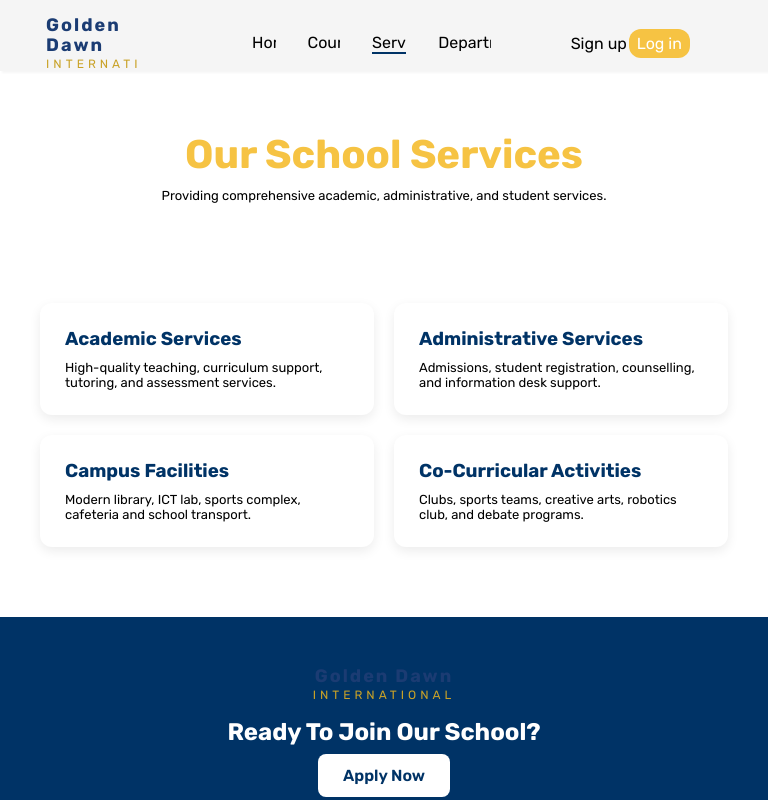
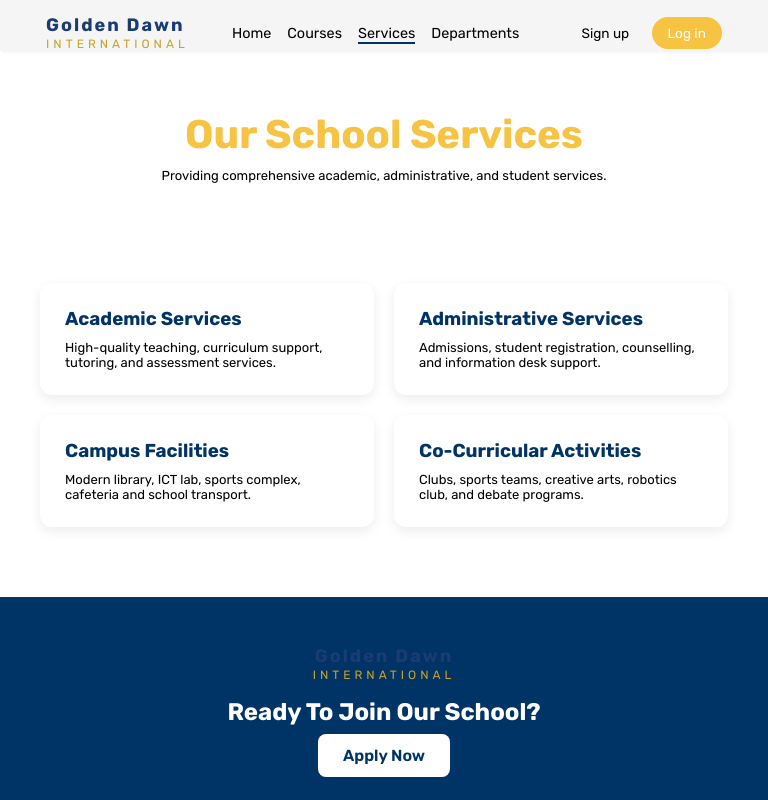
Before and after one commit to Syresse/Golden.Dawn.International, a plain HTML site: page services.html in a window 768 px wide. Shown: the top 800 px of the page. Drawn offline with Linux system fonts and the light colour scheme.

Commit message:
mobile resposiveness adjustment

```diff
--- a/courses.css
+++ b/courses.css
@@ -313,22 +313,72 @@ background: #F6C343;
   display: none;
 }
 /*adding a media query to our website*/
-@media (max-width=768px) {
-    #nav_button_parent{
-      gap: 2px;
-      a{
-        padding: 0rem 0rem;
-      }
-    }
-    #nav_button_parent a#nav_button {
-      padding: 0.3rem 0.5rem;
-    }
-    #nav_button{
-      border-radius: 12px;
-    }
+/* ================================
+   TABLET FIX — 768px to 820px
+   Services Navbar Only
+================================ */
+@media (max-width: 820px) and (min-width: 601px) {
 
+  /* Nav container */
+  #nav_bar {
+    justify-content: space-between; /* ← KEY FIX */
+    gap: 1.2rem;
+  }
+
+  /* Logo stays normal size */
+  .nav-logo {
+    flex-shrink: 0;
+  }
+
+  /* Navigation links compress instead of overlap */
+  #navigation_list {
+    padding-left: 1.5rem;
+  }
+
+  #navigation_list ul {
+    gap: 1rem;
+    flex-wrap: nowrap;
+  }
+
+  #navigation_list a {
+    font-size: 0.9rem;
+    white-space: nowrap;
+  }
+
+  /* CTA buttons MUST be allowed to shrink */
+  #nav_button_parent {
+    flex-shrink: 1;
+    gap: 0.4rem;
+    padding: 0;
+  }
+
+  #nav_button {
+    padding: 0.4rem 1.2rem; /* smaller but consistent */
+    font-size: 0.85rem;
+  }
+
+  #nav_button1 {
+    padding: 0.4rem 0.8rem;
+    font-size: 0.85rem;
+  }
 }
+
+
+
+
 @media (max-width:600px) {
+  /* Hide navbar logo */
+  .nav-logo {
+    display: none;
+  }
+
+  /* Show landing logo */
+  .landing-logo {
+    display: flex;
+    justify-content: center;
+    margin: 1.5rem 0 1rem;
+  }
+
   .logo_text {
     font-size: 1.2rem;
   }
@@ -393,58 +443,20 @@ background: #F6C343;
     padding-left: 0;
   }
 
-  /* Allow flex items to wrap */
 
-  #first_child{
-    flex-wrap: wrap;
-  }
-
-  #landing_site_parent{
-    width: 100%;
-    margin: auto;
-  }
-  #first_cards{
-    flex-wrap: wrap;
-  }
-  #landing_site{
-    display: flex;
-    flex-wrap: wrap;
-  }
-  #landing_page_image {
-    height: 40vh;
-    width: 100%;
-    overflow: hidden;
-    padding: 0 !important;
-  }
-
-  #landing_page_image img {
-    width: 120%;
-    object-fit: cover;
-  }
-
-  #landing_site,
-  #landing_page_image,
-  #landing_page_message,
-  #landing_page_message p,
-  #landing_message_buttons {
-    padding: 0.5rem 0.5rem !important;
-  }
-  .about_school{
-    padding: 1rem 0.5rem;
-  }
-  #first_child{
-    gap: 2rem;
-
-  }
-  .f_list3 a{
-    text-decoration: none;
-  }
   #nav_bar {
     gap: 1rem; /* optional */
   }
 
   #nav_button_parent {
     gap: 0.5rem;
+  }
+  .activity-info{
+    padding: 1rem;
+
+  }
+  .testimonials{
+    padding: 0.5rem;
   }
   /* ===== FOOTER ===== */
   #footer_child {
@@ -480,18 +492,27 @@ background: #F6C343;
   .f_list3 {
     padding: 0;
   }
-   /* REMOVE logo from navbar */
+  /* REMOVE logo from navbar */
   #nav_bar .nav-logo {
     display: none !important;
   }
-
+  .about_content h2{
+    padding-top: 3rem;
+    text-align: center;
+  }
+  .about_content p{
+    text-align: center;
+  }
+  .testimonials h2{
+    padding-top: 2rem;
+  }
   /* SHOW logo in landing section */
   .landing-logo {
     display: flex;
     justify-content: center;
     align-items: center;
     font-size: x-large;
-    padding-top: 3rem;
+    padding-top: 2rem;
   }
 }
 @media (max-width: 1024px) {
--- a/departments.css
+++ b/departments.css
@@ -367,6 +367,56 @@ a{
 /*
    MOBILE NAVIGATION
  */
+/* ================================
+   TABLET FIX — 768px to 820px
+   Services Navbar Only
+================================ */
+@media (max-width: 820px) and (min-width: 601px) {
+
+  /* Nav container */
+  #nav_bar {
+    justify-content: space-between; /* ← KEY FIX */
+    gap: 1.2rem;
+  }
+
+  /* Logo stays normal size */
+  .nav-logo {
+    flex-shrink: 0;
+  }
+
+  /* Navigation links compress instead of overlap */
+  #navigation_list {
+    padding-left: 1.5rem;
+  }
+
+  #navigation_list ul {
+    gap: 1rem;
+    flex-wrap: nowrap;
+  }
+
+  #navigation_list a {
+    font-size: 0.9rem;
+    white-space: nowrap;
+  }
+
+  /* CTA buttons MUST be allowed to shrink */
+  #nav_button_parent {
+    flex-shrink: 1;
+    gap: 0.4rem;
+    padding: 0;
+  }
+
+  #nav_button {
+    padding: 0.4rem 1.2rem; /* smaller but consistent */
+    font-size: 0.85rem;
+  }
+
+  #nav_button1 {
+    padding: 0.4rem 0.8rem;
+    font-size: 0.85rem;
+  }
+}
+
 @media (max-width: 600px) {
 
   /* =========================
--- a/index.css
+++ b/index.css
@@ -600,11 +600,15 @@ h4 {
 }
 
 /*adding a media query to our website*/
-@media (min-width:1200px) {
+@media (min-width:768px) {
   /*index*/
   /*working on the navigation bar*/
   .logo_text {
     font-size: 1.4rem;
+  }
+  #nav_bar{
+    width: 88%;
+    margin: auto;
   }
   #nav_button_parent {
     gap: 2px;
@@ -689,6 +693,45 @@ h4 {
     min-height: 79vh;
     padding-bottom: 0rem;
   }
+   .f_list5 {
+    display: flex;
+    justify-content: space-between;
+    gap: 1rem;
+
+  }
+  @media (max-width: 768px) {
+
+  /* Keep everything aligned */
+  #nav_bar {
+    width: 88%;
+    margin: auto;
+    align-items: center;
+  }
+
+  /* Logo stays visible */
+  .nav-logo {
+    display: flex;
+  }
+
+  /* Buttons stay inline */
+  #nav_button_parent {
+    flex-direction: row;
+    gap: 0.4rem;
+  }
+
+  /* Reduce button padding slightly */
+  #nav_button,
+  #nav_button1 {
+    padding: 0.4rem 1rem;
+    font-size: 12px;
+  }
+
+  /* Menu spacing polish */
+  #navigation_list ul {
+    padding-left: 1.5rem;
+  }
+}
+
 }
 @media (max-width:600px) {
   /* Hide navbar logo */
@@ -889,37 +932,43 @@ h4 {
 }
 @media (max-width: 375px) {
 
+  .nav-logo {
+    display: none;
+  }
+
+  /* Show landing logo */
+  .landing-logo {
+    display: flex;
+    justify-content: center;
+    margin: 1.5rem 0 1rem;
+  }
+
+  .logo_text {
+    font-size: 1.2rem;
+  }
+  #nav_toggle {
+    position: absolute;
+    opacity: 0;
+    pointer-events: none;
+  }
   #nav_bar {
     display: flex;
-    flex-direction: row;
-    align-items: center;
-    justify-content: center;
-    position: relative;
-    padding: 0.6rem 1rem;
+
   }
 
   #menu_button {
-    display: inline-flex;
-    position: absolute;
-    left: 1rem;
-    font-size: 28px;
+    display: inline;
+    font-size: 30px;
     cursor: pointer;
   }
 
-  .nav-logo,
-  .logo_text {
-    font-size: 1.1rem;
-    text-align: center;
-    white-space: nowrap;
-    max-width: 70%;
-    overflow: hidden;
-    text-overflow: ellipsis;
+  /* Keep CTA on the right */
+  #nav_button_parent {
+    display: flex;
+    padding-left: 0;
   }
 
-  #nav_button_parent {
-    display: none;
-  }
-
+  /* Hide menu links by default */
   #navigation_list {
     display: none;
     position: absolute;
@@ -928,22 +977,24 @@ h4 {
     width: 100%;
     background: whitesmoke;
     padding: 1rem 0;
-    box-shadow: 0 4px 8px rgba(0,0,0,0.05);
-    z-index: 11;
   }
 
   #navigation_list ul {
     flex-direction: column;
+    padding-left: 1.2rem;
     gap: 1rem;
-    padding-left: 1.2rem;
   }
 
+  /* Toggle menu only */
   #nav_toggle:checked ~ #navigation_list {
-    display: block;
+    display:inline;
   }
 }
 
 @media (max-width: 1024px) {
+  #nav_button_parent{
+    gap: 1rem;
+  }
   .f_list5 {
     display: flex;
     justify-content: space-between;
@@ -951,3 +1002,73 @@ h4 {
 
   }
 }
+@media (max-width:850px) {
+   .logo_text {
+    font-size: 1.4rem;
+  }
+  #nav_bar{
+    width: 88%;
+    margin: auto;
+  }
+  #nav_button_parent {
+    gap: 2px;
+  }
+  .f_list5{
+    gap: 0.8rem;
+  }
+  #nav_button_parent a {
+    padding: 0rem 0rem;
+  }
+  #nav_button {
+    border-radius: 12px;
+  }
+  #nav_button_parent a#nav_button {
+    padding: 0.3rem 0.5rem;
+  }
+}
+@media (max-width: 820px) {
+
+  /* Keep nav width aligned with landing */
+  #nav_bar {
+    width: 88%;
+    margin: 0 auto;
+    justify-content: space-between;
+    gap: 1rem;
+  }
+
+  /* Hamburger visibility */
+  #menu_button {
+    display: inline-flex;
+    align-items: center;
+    font-size: 28px;
+  }
+
+  /* Keep buttons horizontal */
+  #nav_button_parent {
+    display: flex;
+    gap: 0.5rem;
+    padding: 0;
+    margin-left: auto;
+  }
+
+  /* Hide links initially */
+  #navigation_list {
+    display: none;
+    position: absolute;
+    top: 100%;
+    left: 0;
+    width: 100%;
+    background: whitesmoke;
+  }
+
+  #navigation_list ul {
+    flex-direction: column;
+    gap: 1rem;
+    padding: 1rem 2rem;
+  }
+
+  /* Toggle */
+  #nav_toggle:checked ~ #navigation_list {
+    display: block;
+  }
+}
--- a/services.css
+++ b/services.css
@@ -324,21 +324,56 @@ a{
   display: none;
 }
 /*adding a media query to our website*/
-@media (max-width:768px) {
-    #nav_button_parent{
+/* ================================
+   TABLET FIX — 768px to 820px
+   Services Navbar Only
+================================ */
+@media (max-width: 820px) and (min-width: 601px) {
 
-      gap: 2px;
-      a{
-        padding: 0rem 0rem;
-      }
-    }
-    #nav_button_parent a#nav_button {
-      padding: 0.3rem 0.5rem;
-    }
-    #nav_button{
-      border-radius: 12px;
-    }
+  /* Nav container */
+  #nav_bar {
+    justify-content: space-between; /* ← KEY FIX */
+    gap: 1.2rem;
+  }
+
+  /* Logo stays normal size */
+  .nav-logo {
+    flex-shrink: 0;
+  }
+
+  /* Navigation links compress instead of overlap */
+  #navigation_list {
+    padding-left: 1.5rem;
+  }
+
+  #navigation_list ul {
+    gap: 1rem;
+    flex-wrap: nowrap;
+  }
+
+  #navigation_list a {
+    font-size: 0.9rem;
+    white-space: nowrap;
+  }
+
+  /* CTA buttons MUST be allowed to shrink */
+  #nav_button_parent {
+    flex-shrink: 1;
+    gap: 0.4rem;
+    padding: 0;
+  }
+
+  #nav_button {
+    padding: 0.4rem 1.2rem; /* smaller but consistent */
+    font-size: 0.85rem;
+  }
+
+  #nav_button1 {
+    padding: 0.4rem 0.8rem;
+    font-size: 0.85rem;
+  }
 }
+
 @media (max-width:600px) {
    .logo_text {
     font-size: 1.2rem;
```
